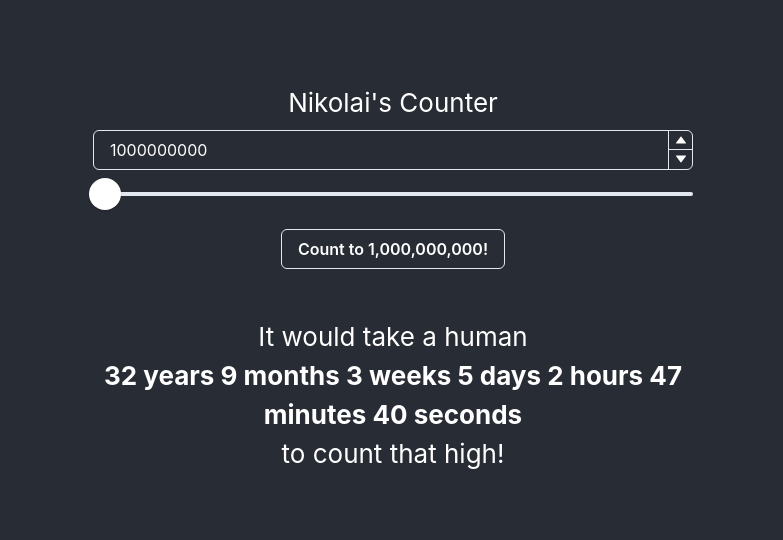
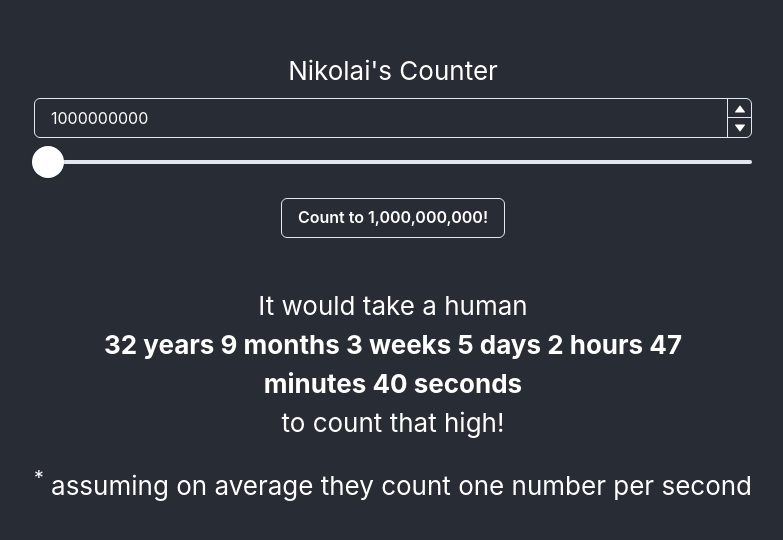
Before and after one commit to toddnestor/nikolai, a React (Create React App) app in the folder frontend/: page / in a window 1280 px wide. Shown: the part 122-662 px from the top of the page, without its empty margins (247-1030 px from the left). Built offline with nearby package versions, Linux system fonts and the light colour scheme.

Commit message:
register our service worker

```diff
--- a/frontend/src/App.tsx
+++ b/frontend/src/App.tsx
@@ -159,6 +159,7 @@ function App() {
             <br/>
             to count that high!
           </Box>
+          <Box pt={4}><sup>*</sup> assuming on average they count one number per second</Box>
         </VStack>
       </Box>
     </div>
--- a/frontend/src/index.tsx
+++ b/frontend/src/index.tsx
@@ -18,7 +18,7 @@ ReactDOM.render(
 // If you want your app to work offline and load faster, you can change
 // unregister() to register() below. Note this comes with some pitfalls.
 // Learn more about service workers: https://cra.link/PWA
-serviceWorkerRegistration.unregister();
+serviceWorkerRegistration.register();
 
 // If you want to start measuring performance in your app, pass a function
 // to log results (for example: reportWebVitals(console.log))
```
